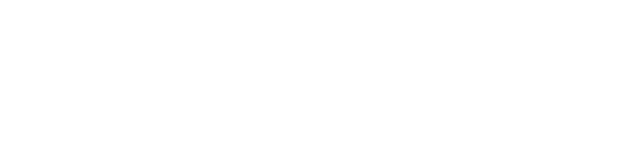
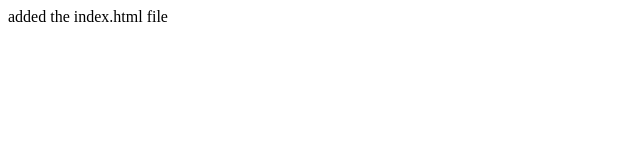
Before and after one commit to davidlm75/test_app, a plain HTML site: page index.html in a window 1280 px wide. Shown: the whole page, without its empty margins (0-640 px from the left). Drawn offline with Linux system fonts and the light colour scheme.

Commit message:
initial commit for the index.html file

```diff
--- a/index.html
+++ b/index.html
@@ -6,5 +6,6 @@
 </head>
 
 <body>
+added the index.html file
 </body>
 </html>
```
